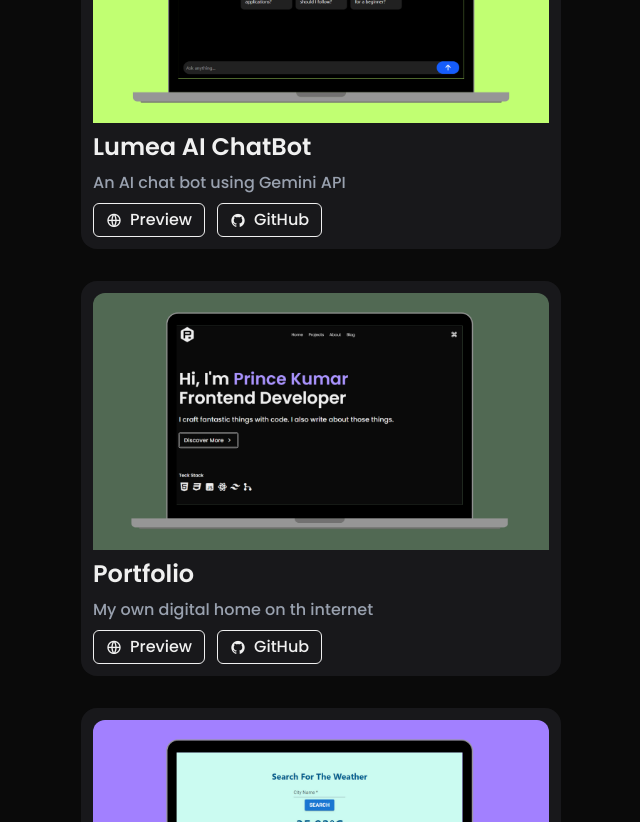
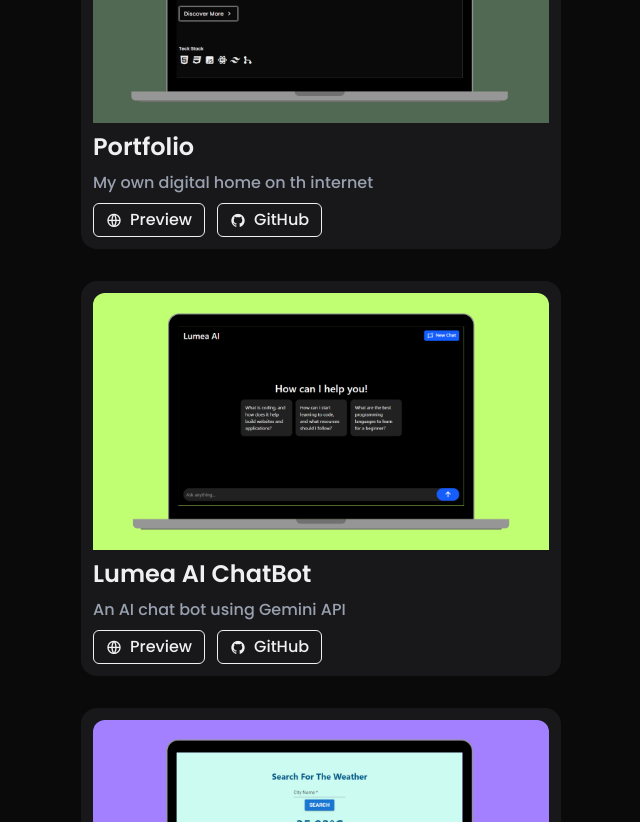
Before and after one commit to prince-kr-dev/portfolio, a React (Vite) app: page /projects in a window 1280 px wide. Shown: the part 880-1702 px from the top of the page, without its empty margins (99-739 px from the left). Built offline with nearby package versions, Linux system fonts and the light colour scheme.

Commit message:
filed updated

```diff
--- /dev/null
+++ b/src/Data/Constants.js
@@ -0,0 +1,91 @@
+//imported files for project
+import portfolio from "../assets/portfolio.png";
+import crypto from "../assets/crypto.png";
+import music from "../assets/music.png";
+import weather1 from "../assets/react-weather.png";
+import weather2 from "../assets/weather.png";
+import translator from "../assets/translator.png";
+import lumea from "../assets/lumea.png";
+import leetanalyzer from "../assets/leetanalyzer.png";
+
+//imported files for blog
+import hookImg from "../assets/react-hook.png";
+import routerImg from "../assets/react-router.png";
+
+
+
+export const projectList = [
+  {
+    image: leetanalyzer,
+    title: "LeetAnalyzer",
+    description: "A LeetCode analyzer and Comparator",
+    preview: "https://leet-analyze.vercel.app/",
+    github: "https://github.com/prince-kr-dev/leet-analyze?tab=readme-ov-file",
+  },
+  {
+    image: portfolio,
+    title: "Portfolio",
+    description: "My own digital home on th internet",
+    preview: "https://portfolio-iota-prince.vercel.app/",
+    github: "https://github.com/prince-kr-dev/portfolio",
+  },
+  {
+    image: lumea,
+    title: "Lumea AI ChatBot",
+    description: "An AI chat bot using Gemini API",
+    preview: "https://lumea-ai.vercel.app/",
+    github: "https://github.com/prince-kr-dev/lumea-ai",
+  },
+  {
+    image: weather1,
+    title: "Weather App by React",
+    description: "Live weather forecasting by react",
+    preview: "https://weather-io-iota.vercel.app/",
+    github: "https://github.com/prince-kr-dev/weather.io",
+  },
+  {
+    image: crypto,
+    title: "Cryptoland Home page",
+    description: "A Crypto landing page",
+    preview: "https://crypto-land-omega.vercel.app/",
+    github: "https://github.com/prince-kr-dev/crypto-land",
+  },
+  {
+    image: weather2,
+    title: "Weather App",
+    description: "Weather forecast using API",
+    preview: "https://weather-io-iota.vercel.app/",
+    github: "https://github.com/prince-kr-dev/weather.io",
+  },
+  {
+    image: translator,
+    title: "Translator",
+    description: "A translator ENG to HIN with Dictionary",
+    preview: "https://github.com/prince-kr-dev/translate.io",
+    github: "https://github.com/prince-kr-dev/translate.io",
+  },
+  {
+    image: music,
+    title: "Music Player",
+    description: "Music Player with playlist featues",
+    preview: "https://prince-kr-dev.github.io/music-flowww/",
+    github: "https://github.com/prince-kr-dev/music-flowww",
+  },
+];
+
+
+
+export const blogPosts = [
+  {
+    image: hookImg,
+    date: "Feb 27, 2025",
+    title: "React Hooks Explained: useState, useEffect, and useContext",
+    url: "https://medium.com/@princekr.kush007/react-hooks-explained-usestate-useeffect-and-usecontext-for-beginners-d8b8772a51e7",
+  },
+  {
+    image: routerImg,
+    date: "Mar 12, 2025",
+    title: "React Router: Navigation Made Easy, All about react router",
+    url: "https://medium.com/@princekr.kush007/react-router-made-easy-for-beginners-70962130c2b1",
+  },
+];
--- a/src/components/Blog.jsx
+++ b/src/components/Blog.jsx
@@ -1,7 +1,7 @@
 import Footer from "./Footer";
 import BlogCard from "./BlogCard";
-import hookImg from "../assets/react-hook.png";
-import routerImg from "../assets/react-router.png";
+
+import { blogPosts } from "../Data/Constants";
 
 function Blog() {
   return (
@@ -14,18 +14,15 @@
           A platform where I openly share my thoughts, ideas, and experiences.
         </p>
         <div className="flex justify-between flex-wrap mt-15 gap-y-5">
-          <BlogCard
-            image={hookImg}
-            date={"Feb 27, 2025"}
-            title={"React Hooks Explained: useState, useEffect, and useContext"}
-            url="https://medium.com/@princekr.kush007/react-hooks-explained-usestate-useeffect-and-usecontext-for-beginners-d8b8772a51e7"
-          />
-          <BlogCard
-            image={routerImg}
-            date={"Mar 12, 2025"}
-            title={"React Router: Navigation Made Easy, All about react router"}
-            url="https://medium.com/@princekr.kush007/react-router-made-easy-for-beginners-70962130c2b1"
-          />
+          {blogPosts.map((blog, index) => (
+            <BlogCard
+              key={index}
+              image={blog.image}
+              date={blog.date}
+              title={blog.title}
+              url={blog.url}
+            />
+          ))}
         </div>
         <Footer />
       </div>
--- a/src/components/Home.jsx
+++ b/src/components/Home.jsx
@@ -9,10 +9,44 @@
 import Contact from "./Contact";
 import Footer from "./Footer";
 
+const projects = [
+  {
+    image: leetanlyzer,
+    title: "LeetAnalyze",
+    description: "A LeetCode analyzer and Comparator",
+    preview: "https://leet-analyze.vercel.app/",
+    github:
+      "https://github.com/prince-kr-dev/leet-analyze?tab=readme-ov-file",
+  },
+  {
+    image: weather,
+    title: "Weather App",
+    description: "Real time weather report using API",
+    preview: "https://weather-io-iota.vercel.app/",
+    github: "https://github.com/prince-kr-dev/weather.io",
+  },
+];
+
+const blogs = [
+  {
+    image: hookImg,
+    date: "Feb 27, 2025",
+    title: "React Hooks Explained: useState, useEffect, and useContext",
+    url: "https://medium.com/@princekr.kush007/react-hooks-explained-usestate-useeffect-and-usecontext-for-beginners-d8b8772a51e7",
+  },
+  {
+    image: routerImg,
+    date: "Mar 12, 2025",
+    title: "React Router: Navigation Made Easy, All about react router",
+    url: "https://medium.com/@princekr.kush007/react-router-made-easy-for-beginners-70962130c2b1",
+  },
+];
+
 function Home() {
   return (
     <>
       <div className="pt-10 md:pt-20 px-7 md:px-20 lg:px-45">
+        {/* Hero Section */}
         <div className="pt-20 flex flex-col gap-2">
           <h1 className="text-4xl md:text-6xl font-semibold">
             Hi, I'm <span className="text-heading">Prince Kumar</span>
@@ -43,6 +77,7 @@
           </div>
         </div>
 
+        {/* Projects Section */}
         <div className="pt-12 pb-5 flex flex-col gap-3">
           <h1 className="text-md font-semibold text-heading">
             Highlighted Projects
@@ -51,22 +86,16 @@
             What I've been working on
           </h1>
           <div className="flex justify-between flex-wrap mt-5">
-            <ProjectCard
-              image={leetanlyzer}
-              title={"LeetAnalyze"}
-              description={"A LeetCode analyzer and Comparator"}
-              preview={"https://leet-analyze.vercel.app/"}
-              github={
-                "https://github.com/prince-kr-dev/leet-analyze?tab=readme-ov-file"
-              }
-            />
-            <ProjectCard
-              image={weather}
-              title={"Weather App"}
-              description={"Real time weather report using API"}
-              preview={"https://weather-io-iota.vercel.app/"}
-              github={"https://github.com/prince-kr-dev/weather.io"}
-            />
+            {projects.map((project, index) => (
+              <ProjectCard
+                key={index}
+                image={project.image}
+                title={project.title}
+                description={project.description}
+                preview={project.preview}
+                github={project.github}
+              />
+            ))}
           </div>
 
           <Link
@@ -78,27 +107,20 @@
           </Link>
         </div>
 
-        {/* blogs */}
+        {/* Blogs Section */}
         <div className="pt-12 pb-5 flex flex-col gap-3">
           <h1 className="text-md font-semibold text-heading">Writing</h1>
           <h1 className="text-xl md:text-2xl font-semibold">Latest Posts</h1>
           <div className="flex justify-between flex-wrap mt-5">
-            <BlogCard
-              image={hookImg}
-              date={"Feb 27, 2025"}
-              title={
-                "React Hooks Explained: useState, useEffect, and useContext"
-              }
-              url="https://medium.com/@princekr.kush007/react-hooks-explained-usestate-useeffect-and-usecontext-for-beginners-d8b8772a51e7"
-            />
-            <BlogCard
-              image={routerImg}
-              date={"Mar 12, 2025"}
-              title={
-                "React Router: Navigation Made Easy, All about react router"
-              }
-              url="https://medium.com/@princekr.kush007/react-router-made-easy-for-beginners-70962130c2b1"
-            />
+            {blogs.map((blog, index) => (
+              <BlogCard
+                key={index}
+                image={blog.image}
+                date={blog.date}
+                title={blog.title}
+                url={blog.url}
+              />
+            ))}
           </div>
 
           <Link
--- a/src/components/Projects.jsx
+++ b/src/components/Projects.jsx
@@ -1,13 +1,6 @@
 import ProjectCard from "./ProjectCard";
-import portfolio from "../assets/portfolio.png";
-import crypto from "../assets/crypto.png";
-import music from "../assets/music.png";
-import weather1 from "../assets/react-weather.png";
-import weather2 from "../assets/weather.png";
-import translator from "../assets/translator.png";
-import lumea from "../assets/lumea.png";
-import leetanalyzer from "../assets/leetanalyzer.png";
 import Footer from "./Footer";
+import { projectList } from "../Data/Constants";
 
 function Projects() {
   return (
@@ -20,64 +13,18 @@
           A collection of finest project that i have built
         </p>
         <div className="flex justify-between flex-wrap mt-15 gap-y-5">
-          <ProjectCard
-            image={leetanalyzer}
-            title={"LeetAnalyzer"}
-            description={"A LeetCode analyzer and Comparator"}
-            preview={"https://leet-analyze.vercel.app/"}
-            github={"https://github.com/prince-kr-dev/leet-analyze?tab=readme-ov-file"}
+          {projectList.map((project, index) => (
+            <ProjectCard
+              key={index}
+              image={project.image}
+              title={project.title}
+              description={project.description}
+              preview={project.preview}
+              github={project.github}
             />
-            <ProjectCard
-            image={lumea}
-            title={"Lumea AI ChatBot"}
-            description={"An AI chat bot using Gemini API"}
-            preview={"https://lumea-ai.vercel.app/"}
-            github={"https://github.com/prince-kr-dev/lumea-ai"}
-            />
-          <ProjectCard
-            image={portfolio}
-            title={"Portfolio"}
-            description={"My own digital home on th internet"}
-            preview={"https://portfolio-iota-prince.vercel.app/"}
-            github={"https://github.com/prince-kr-dev/portfolio"}
-            />
-          <ProjectCard
-            image={weather1}
-            title={"Weather App by React"}
-            description={"Live weather forecasting by react"}
-            preview={"https://weather-io-iota.vercel.app/"}
-            github={"https://github.com/prince-kr-dev/weather.io"}
-            />
-          <ProjectCard
-            image={crypto}
-            title={"Cryptoland Home page"}
-            description={"A Crypto landing page"}
-            preview={"https://crypto-land-omega.vercel.app/"}
-            github={"https://github.com/prince-kr-dev/crypto-land"}
-            />
-          <ProjectCard
-            image={weather2}
-            title={"Weather App"}
-            description={"Weather forecast using API"}
-            preview={"https://weather-io-iota.vercel.app/"}
-            github={"https://github.com/prince-kr-dev/weather.io"}
-            />
-          <ProjectCard
-            image={translator}
-            title={"Translator"}
-            description={"A translator ENG to HIN with Dictionary"}
-            preview={"https://github.com/prince-kr-dev/translate.io"}
-            github={"https://github.com/prince-kr-dev/translate.io"}
-            />
-          <ProjectCard
-            image={music}
-            title={"Music Player"}
-            description={"Music Player with playlist featues"}
-            preview={"https://prince-kr-dev.github.io/music-flowww/"}
-            github={"https://github.com/prince-kr-dev/music-flowww"}
-            />
+          ))}
         </div>
-        <Footer/>
+        <Footer />
       </div>
     </>
   );
```
